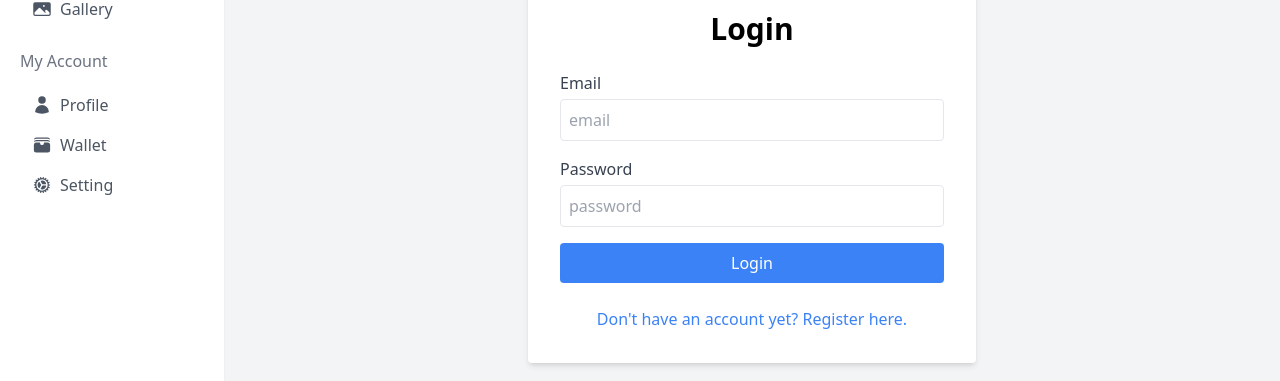
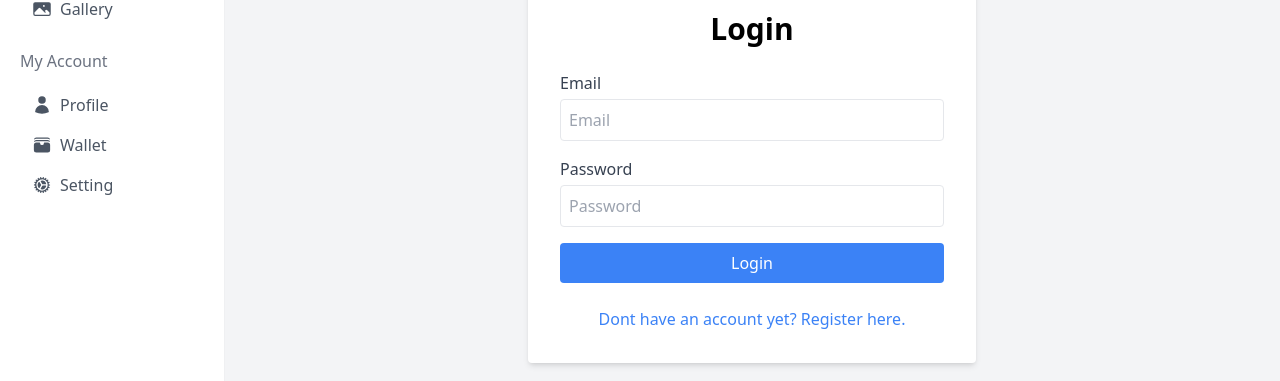
Before and after one commit to ifanshx/CycGods, a Next.js app: page /views/Auth/Login in a window 1280 px wide. Shown: the part 293-674 px from the top of the page. Built offline with nearby package versions, Linux system fonts and the light colour scheme; no server answers.

Commit message:
update login fix

```diff
--- a/src/components/sidebar/TopBar.tsx
+++ b/src/components/sidebar/TopBar.tsx
@@ -48,7 +48,7 @@ export const TopBar = ({ showNav, setShowNav }: Props) => {
         <li className="flex items-center  gap-5 md:gap-8">
           <Menu as={"div"} className={"relative inline-block text-left"}>
             {data ? (
-              <li className="flex items-center gap-5 md:gap-8">
+              <div className="flex items-center gap-5 md:gap-8">
                 {/* <Popover className={"relative"}>
                   <Popover.Button
                     className={"outline-none cursor-pointer text-gray-700"}
@@ -190,7 +190,7 @@ export const TopBar = ({ showNav, setShowNav }: Props) => {
                     </Menu.Items>
                   </Transition>
                 </Menu>
-              </li>
+              </div>
             ) : (
               <button
                 className={
--- a/src/pages/views/Auth/Login/index.tsx
+++ b/src/pages/views/Auth/Login/index.tsx
@@ -1,39 +1,43 @@
 import DocumentHead from "@/components/Molecules/DocumentHead";
-
 import { signIn } from "next-auth/react";
 import Link from "next/link";
 import { useRouter } from "next/router";
 import React, { useState } from "react";
 
 const LoginView = () => {
-  const [isLoading, setisLoading] = useState(false);
+  const [isLoading, setIsLoading] = useState(false);
   const [error, setError] = useState<string>("");
 
   const { push, query } = useRouter();
-
   const callbackUrl: any = query.callbackUrl || "/";
 
-  const handleSubmit = async (event: any) => {
+  const handleSubmit = async (event: React.FormEvent) => {
     event.preventDefault();
     setError("");
-    setisLoading(true);
+    setIsLoading(true);
+
+    const formData = new FormData(event.target as HTMLFormElement);
+    const email = formData.get("email") as string;
+    const password = formData.get("password") as string;
+
     try {
       const res = await signIn("credentials", {
         redirect: false,
-        email: event.target.email.value,
-        password: event.target.password.value,
+        email,
+        password,
         callbackUrl,
       });
+
       if (!res?.error) {
-        setisLoading(false);
+        setIsLoading(false);
         push(callbackUrl);
       } else {
-        setisLoading(false);
+        setIsLoading(false);
         setError("Email or Password is incorrect");
       }
-    } catch (error: any) {
-      setisLoading(false);
-      setError(" Email or Password is incorrect");
+    } catch (error) {
+      setIsLoading(false);
+      setError("Email or Password is incorrect");
     }
   };
 
@@ -50,8 +54,8 @@ const LoginView = () => {
       <div className="min-h-screen flex items-center justify-center bg-gray-100">
         <div className="bg-white p-8 rounded shadow-md max-w-md w-full">
           <h2 className="text-3xl font-semibold mb-6 text-center">Login</h2>
-          {error && <p className=" text-red-600 mb-10 ">{error}</p>}
-          <form onSubmit={handleSubmit} className="mb-6">
+          {error && <p className="text-red-600 mb-4">{error}</p>}
+          <form onSubmit={handleSubmit}>
             <div className="mb-4">
               <label htmlFor="email" className="block text-gray-700">
                 Email
@@ -61,7 +65,7 @@ const LoginView = () => {
                 id="email"
                 className="w-full mt-1 p-2 border rounded"
                 name="email"
-                placeholder="email"
+                placeholder="Email"
               />
             </div>
             <div className="mb-4">
@@ -73,15 +77,16 @@ const LoginView = () => {
                 id="password"
                 className="w-full mt-1 p-2 border rounded"
                 name="password"
-                placeholder="password"
+                placeholder="Password"
               />
             </div>
             <div className="mb-6">
               <button
                 type="submit"
                 className="w-full bg-blue-500 text-white py-2 rounded hover:bg-blue-600 focus:outline-none"
+                disabled={isLoading}
               >
-                {isLoading ? "Loading.." : "Login"}
+                {isLoading ? "Loading..." : "Login"}
               </button>
             </div>
           </form>
@@ -89,7 +94,7 @@ const LoginView = () => {
           <div className="text-center">
             <Link href="/auth/register">
               <p className="text-blue-500 hover:underline">
-                Don&apos;t have an account yet? Register here.
+                Dont have an account yet? Register here.
               </p>
             </Link>
           </div>
```
